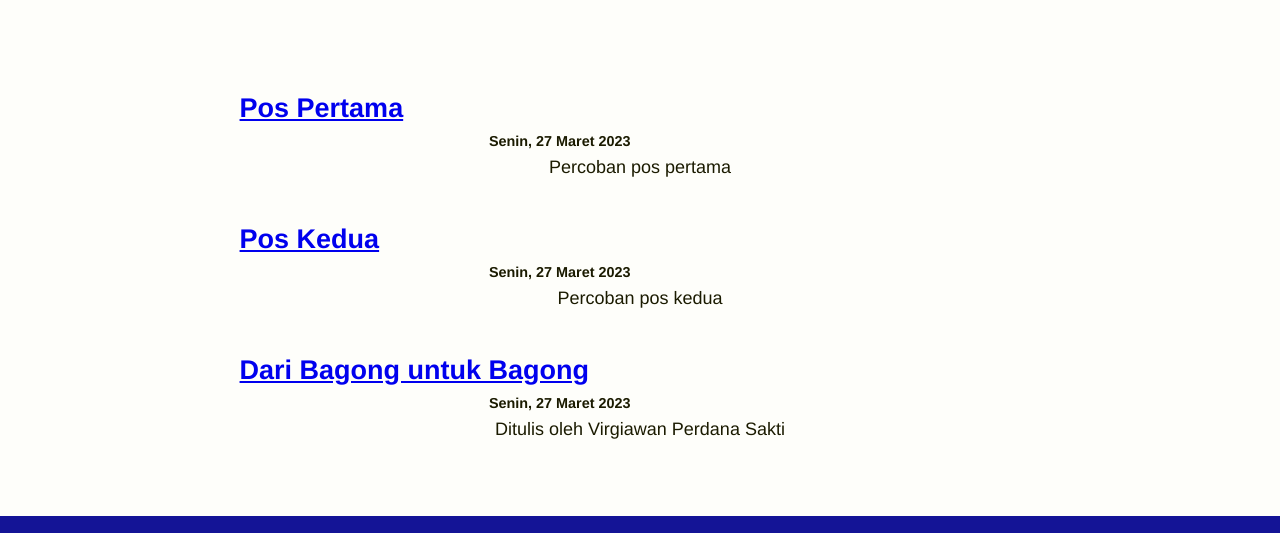
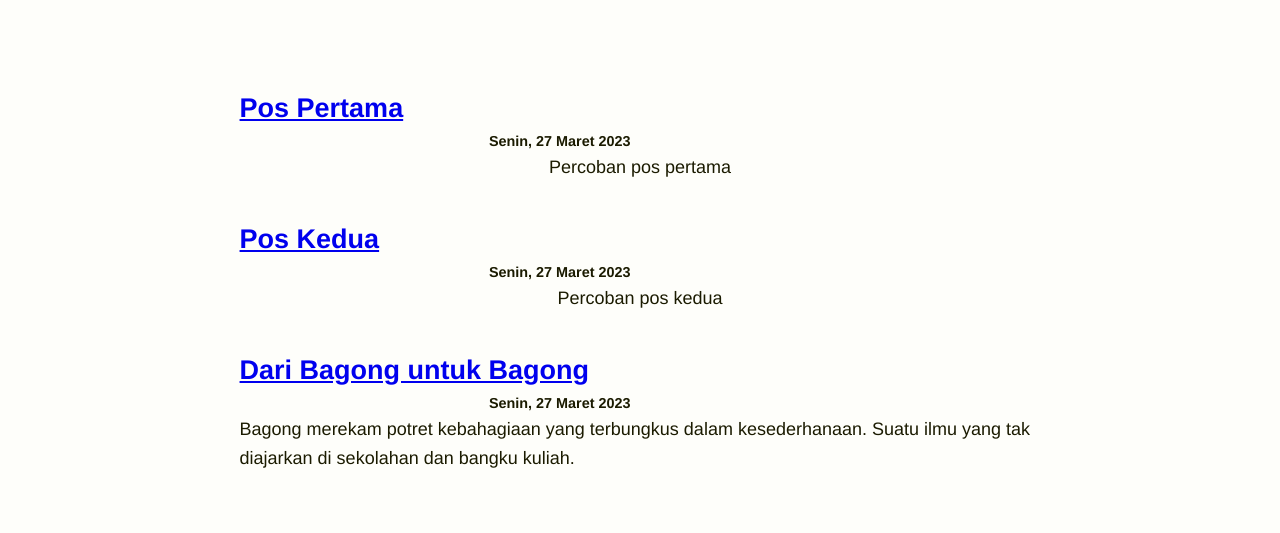
Before and after one commit to kca485/bukuberbagi, an Eleventy site: page src/blog/index.njk in a window 1280 px wide. Shown: the part 267-800 px from the top of the page. Built offline with nearby package versions, Linux system fonts and the light colour scheme; Eleventy itself is replaced by a stand-in of ours; files that its build step writes are made by us from their sources.

Commit message:
Update Pos “dari-bagong-untuk-bagong”

```diff
--- a/src/blog/dari-bagong-untuk-bagong.md
+++ b/src/blog/dari-bagong-untuk-bagong.md
@@ -2,11 +2,10 @@
 layout: post.njk
 tags: pos
 title: Dari Bagong untuk Bagong
-description: Ditulis oleh Virgiawan Perdana Sakti
+description: Bagong merekam potret kebahagiaan yang terbungkus dalam
+  kesederhanaan. Suatu ilmu yang tak diajarkan di sekolahan dan bangku kuliah.
 ---
 <!--StartFragment-->
-
-
 
 ![Permainan 'Kata Tono' saat Sunday Sharing and Caring ](/images/uploads/img-20230208-wa0016.jpg)
 
```
